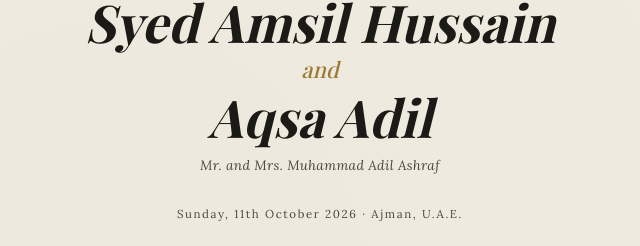
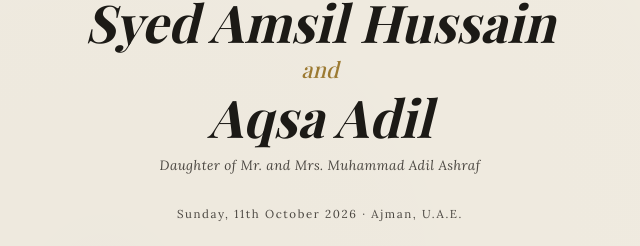
Before and after one commit to abdullahnasir9/Amsil-and-Aqsa-Walima-Invitation, a plain HTML site: page index.html in a window 1280 px wide. Shown: the part 754-1000 px from the top of the page, 320-960 px from the left. Drawn offline with nearby package versions, Linux system fonts and the light colour scheme; a web font is replaced by a local one.

Commit message:
index.html

```diff
--- a/index.html
+++ b/index.html
@@ -10,12 +10,12 @@
 <meta property="og:type" content="website">
 <meta property="og:title" content="The Walima Times — Amsil & Aqsa">
 <meta property="og:description" content="You're invited to the Walima of Syed Amsil Hussain & Aqsa Adil. 11th October 2026, 7:00 PM, Medar Ballroom, Ajman Saray.">
-<meta property="og:image" content="https://abdullahnasir9.github.io/Amsil-and-Aqsa-Walima-Invitation/og-image.jpeg">
+<meta property="og:image" content="https://abdullahnasir9.github.io/Amsil-and-Aqsa-Walima-Invitation/og-image.jpeg?v=2">
 <meta property="og:url" content="https://abdullahnasir9.github.io/Amsil-and-Aqsa-Walima-Invitation/">
 <meta name="twitter:card" content="summary_large_image">
 <meta name="twitter:title" content="The Walima Times — Amsil & Aqsa">
 <meta name="twitter:description" content="You're invited to the Walima of Syed Amsil Hussain & Aqsa Adil. 11th October 2026, Ajman, U.A.E.">
-<meta name="twitter:image" content="https://abdullahnasir9.github.io/Amsil-and-Aqsa-Walima-Invitation/og-image.jpeg">
+<meta name="twitter:image" content="https://abdullahnasir9.github.io/Amsil-and-Aqsa-Walima-Invitation/og-image.jpeg?v=2">
 <link rel="preconnect" href="https://fonts.googleapis.com">
 <link href="https://fonts.googleapis.com/css2?family=Playfair+Display:ital,wght@0,500;0,600;0,700;0,900;1,600;1,700&family=Lora:ital,wght@0,400;0,500;1,400&family=Amiri:wght@400;700&display=swap" rel="stylesheet">
 <style>
@@ -452,7 +452,7 @@ flex-wrap:wrap;
 <span class="name">Syed Amsil Hussain</span>
 <span class="amp">and</span>
 <span class="name">Aqsa Adil</span>
-<span class="daughter-of">Mr. and Mrs. Muhammad Adil Ashraf</span>
+<span class="daughter-of">Daughter of Mr. and Mrs. Muhammad Adil Ashraf</span>
 </div>
 
 <p class="dateline">Sunday, 11th October 2026 · Ajman, U.A.E.</p>
```
